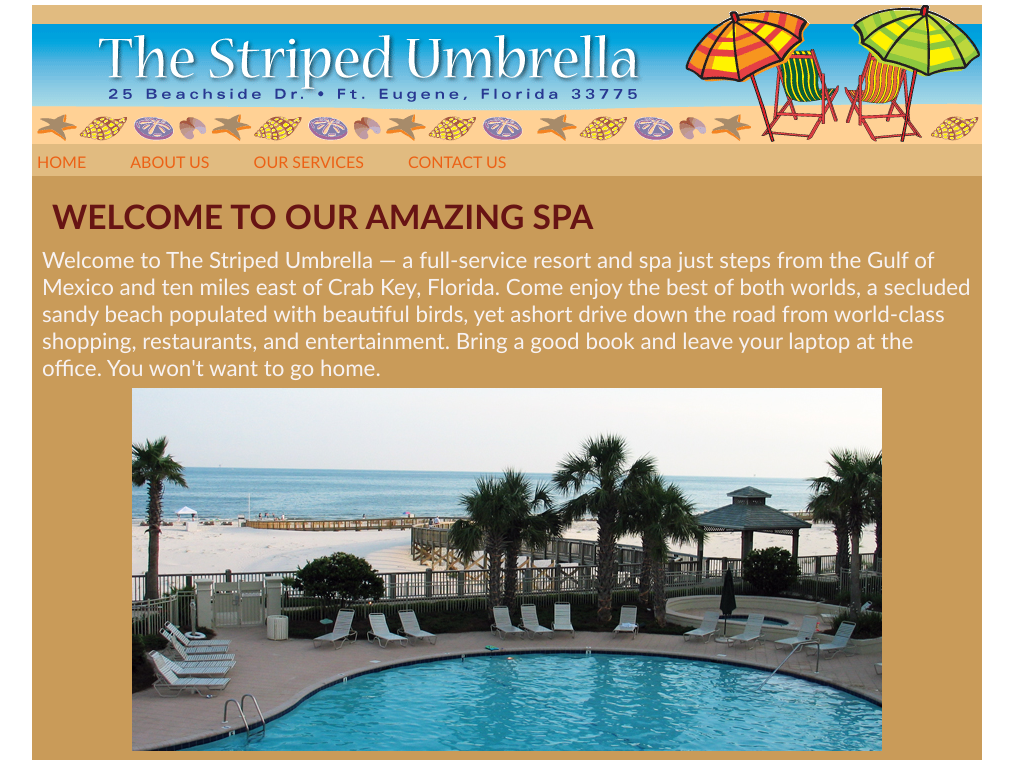
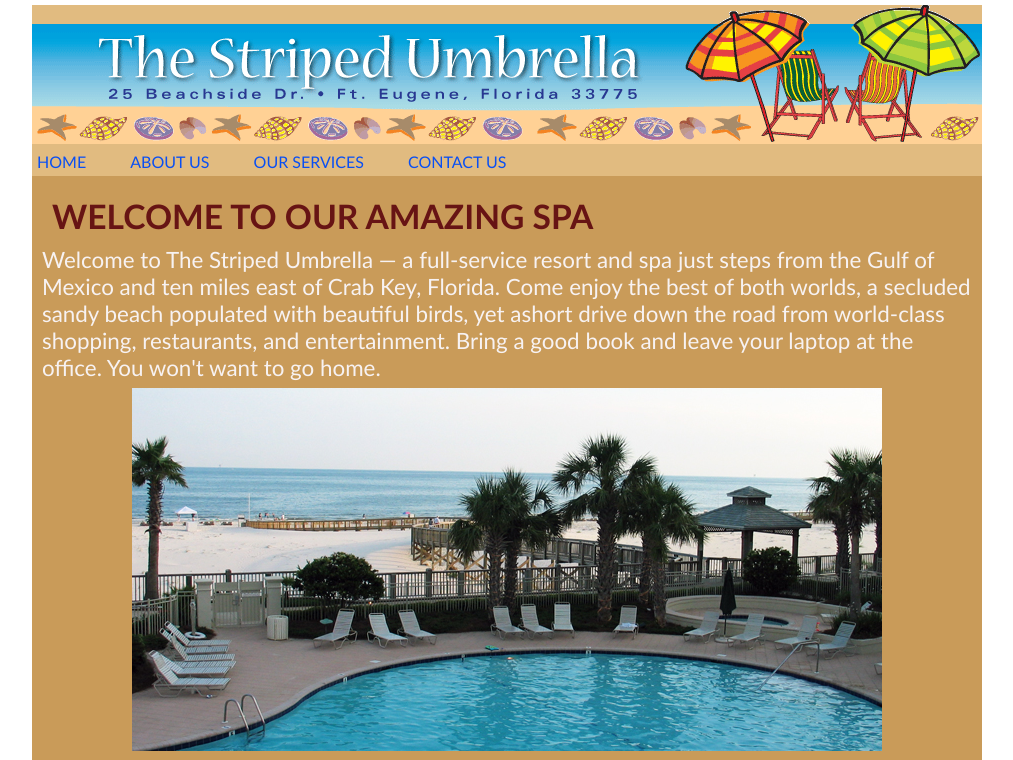
Before and after one commit to LouisGodfrin/HTML-CSS-Lab-Assignment-2, a plain HTML site: page index.html in a window 1280 px wide. Shown: the top 760 px of the page, without its empty margins (133-1146 px from the left). Drawn offline with Linux system fonts and the light colour scheme; grey boxes are pictures that could not be loaded.

Commit message:
Update style.css

```diff
--- a/css/style.css
+++ b/css/style.css
@@ -92,7 +92,7 @@ nav ul li {
 */
 nav ul li a:link
 {
-    color:rgb(236, 97, 21);
+    color:rgb(9, 79, 243);
 }
 
 nav ul li a:visited
```
